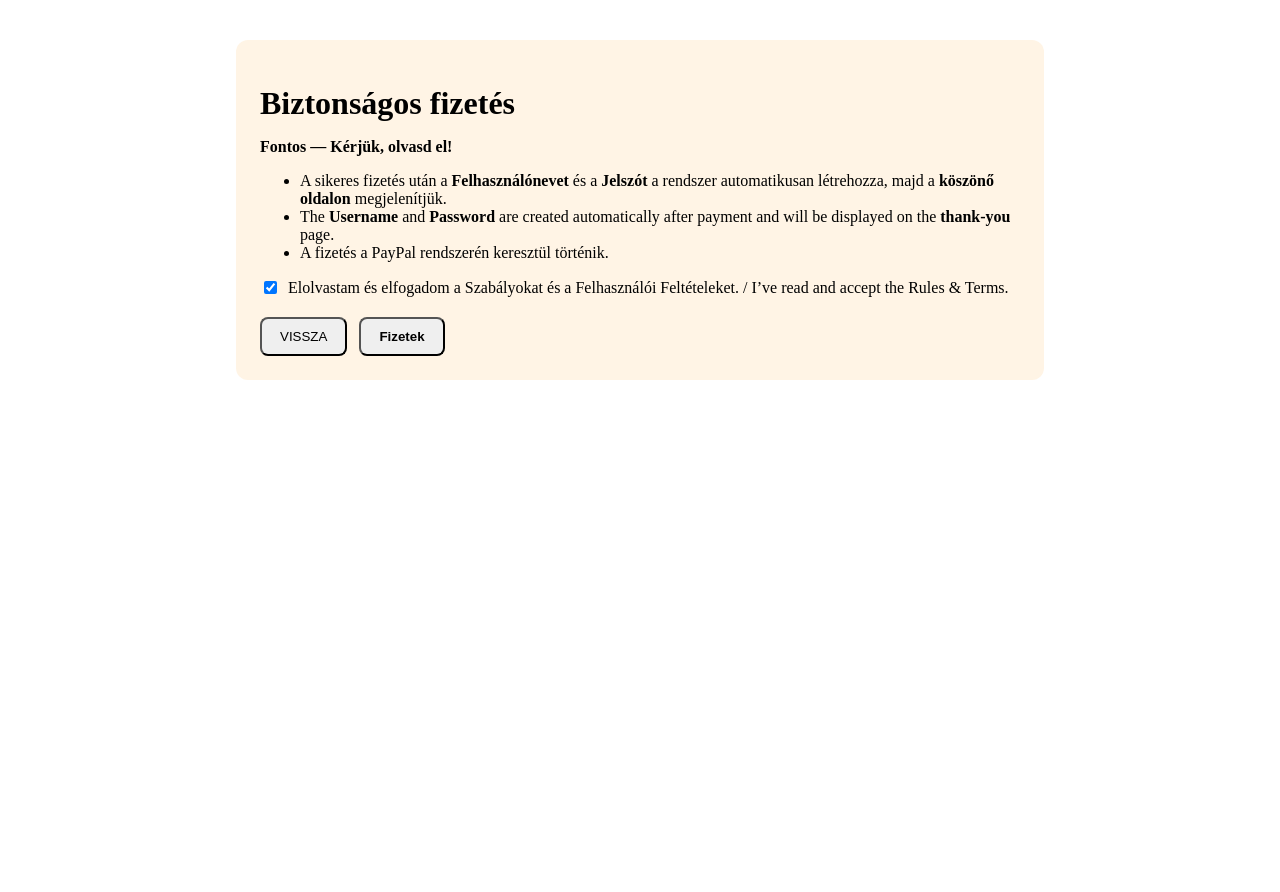
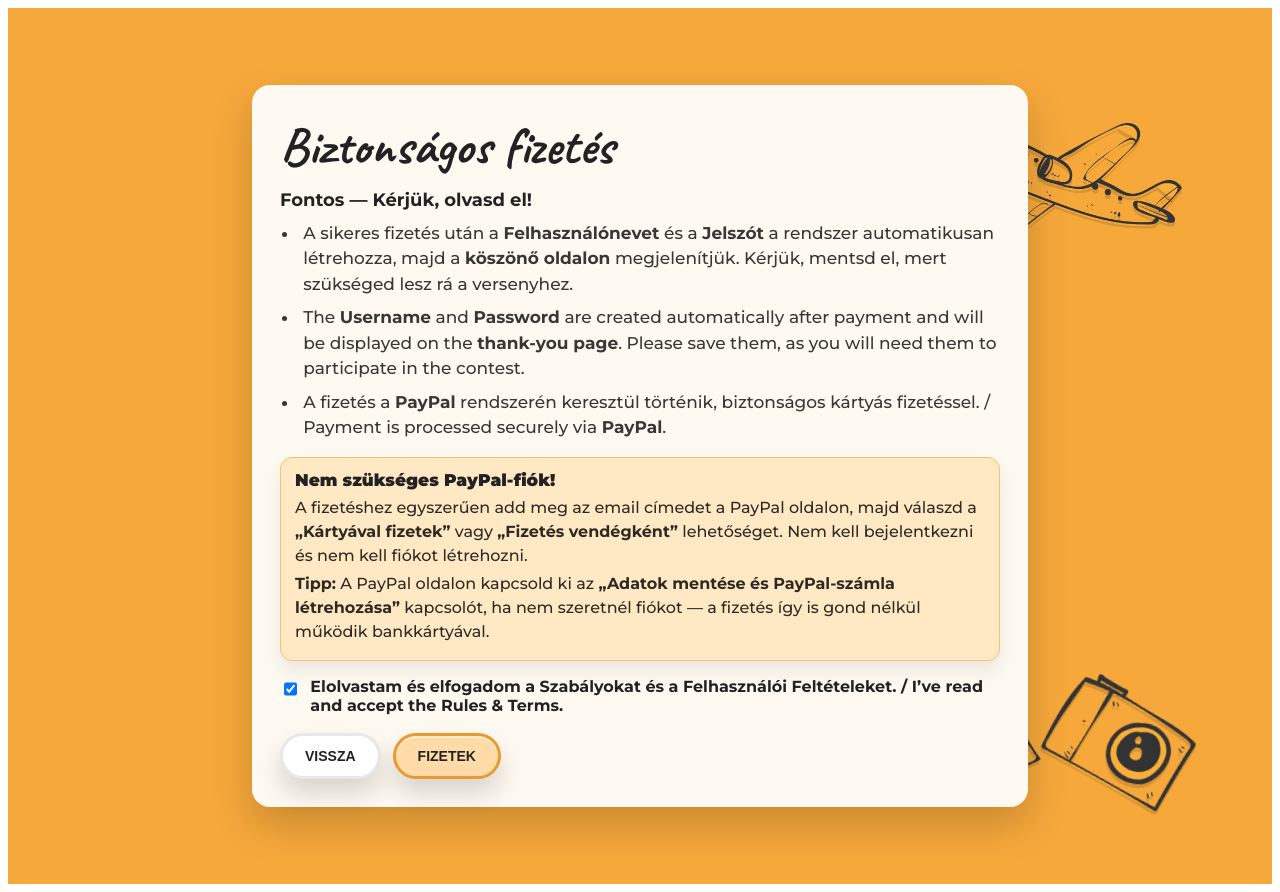
Before and after one commit to Runnerrander/grandlucky-quiz, a Next.js app: page /checkout in a window 1280 px wide. Before the commit the page ends 800 px from the top, so only its background shows below. Built offline with nearby package versions, Linux system fonts and the light colour scheme.

Commit message:
Redesign checkout page to match User Agreement style, added PayPal guest checkout helper box and preserved username/password info

```diff
--- a/pages/checkout.js
+++ b/pages/checkout.js
@@ -41,41 +41,88 @@ export default function CheckoutPage() {
   }
 
   return (
-    <>
+    <main className="wrap">
       <Head>
         <title>Biztonságos fizetés — GrandLuckyTravel</title>
-        <meta name="viewport" content="width=device-width, initial-scale=1, maximum-scale=1" />
+        <meta
+          name="viewport"
+          content="width=device-width, initial-scale=1, maximum-scale=1"
+        />
+        <link
+          rel="stylesheet"
+          href="https://fonts.googleapis.com/css2?family=Caveat:wght@700&family=Montserrat:wght@500;700;900&display=swap"
+        />
       </Head>
 
-      <main style={{ maxWidth: 760, margin: "40px auto", padding: 24, background: "#ffa94022", borderRadius: 12 }}>
-        <h1 style={{ marginBottom: 12 }}>Biztonságos fizetés</h1>
-        <p><b>Fontos — Kérjük, olvasd el!</b></p>
-        <ul>
+      {/* doodles */}
+      <img className="plane" src="/plane-hero.png" alt="" />
+      <img className="passport" src="/leaflet.png" alt="" />
+      <img className="camera" src="/camera.png" alt="" />
+
+      <section className="container">
+        <h1 className="title">
+          <span className="script">Biztonságos fizetés</span>
+        </h1>
+
+        <p className="intro">
+          <strong>Fontos — Kérjük, olvasd el!</strong>
+        </p>
+
+        <ul className="list">
           <li>
-            A sikeres fizetés után a <b>Felhasználónevet</b> és a <b>Jelszót</b> a rendszer
-            automatikusan létrehozza, majd a <b>köszönő oldalon</b> megjelenítjük.
+            A sikeres fizetés után a <b>Felhasználónevet</b> és a <b>Jelszót</b>{" "}
+            a rendszer automatikusan létrehozza, majd a{" "}
+            <b>köszönő oldalon</b> megjelenítjük. Kérjük, mentsd el, mert
+            szükséged lesz rá a versenyhez.
           </li>
           <li>
-            The <b>Username</b> and <b>Password</b> are created automatically after payment and will
-            be displayed on the <b>thank-you</b> page.
+            The <b>Username</b> and <b>Password</b> are created automatically
+            after payment and will be displayed on the <b>thank-you page</b>.
+            Please save them, as you will need them to participate in the
+            contest.
           </li>
-          <li>A fizetés a PayPal rendszerén keresztül történik.</li>
+          <li>
+            A fizetés a <b>PayPal</b> rendszerén keresztül történik, biztonságos
+            kártyás fizetéssel. / Payment is processed securely via{" "}
+            <b>PayPal</b>.
+          </li>
         </ul>
 
-        <label style={{ display: "flex", gap: 8, alignItems: "center", marginTop: 12 }}>
-          <input type="checkbox" checked={agree} onChange={(e) => setAgree(e.target.checked)} />
+        {/* PayPal helper box – HU focus */}
+        <div className="paypal-box">
+          <p className="paypal-title">Nem szükséges PayPal-fiók!</p>
+          <p className="paypal-text">
+            A fizetéshez egyszerűen add meg az email címedet a PayPal oldalon,
+            majd válaszd a <b>„Kártyával fizetek”</b> vagy{" "}
+            <b>„Fizetés vendégként”</b> lehetőséget. Nem kell bejelentkezni és
+            nem kell fiókot létrehozni.
+          </p>
+          <p className="paypal-text">
+            <b>Tipp:</b> A PayPal oldalon kapcsold ki az{" "}
+            <b>„Adatok mentése és PayPal-számla létrehozása”</b> kapcsolót, ha
+            nem szeretnél fiókot — a fizetés így is gond nélkül működik
+            bankkártyával.
+          </p>
+        </div>
+
+        <label className="agree">
+          <input
+            type="checkbox"
+            checked={agree}
+            onChange={(e) => setAgree(e.target.checked)}
+          />
           <span>
-            Elolvastam és elfogadom a Szabályokat és a Felhasználói Feltételeket. / I’ve read and
-            accept the Rules & Terms.
+            Elolvastam és elfogadom a Szabályokat és a Felhasználói
+            Feltételeket. / I’ve read and accept the Rules & Terms.
           </span>
         </label>
 
-        <div style={{ display: "flex", gap: 12, marginTop: 20 }}>
+        <div className="actions">
           <button
             type="button"
             onClick={() => (window.location.href = "/")}
             disabled={busy}
-            style={{ padding: "10px 18px", borderRadius: 8 }}
+            className="btn ghost"
           >
             VISSZA
           </button>
@@ -84,19 +131,193 @@ export default function CheckoutPage() {
             type="button"
             onClick={payWithPayPal}
             disabled={busy || !agree}
-            style={{
-              padding: "10px 18px",
-              borderRadius: 8,
-              fontWeight: 600,
-              opacity: busy || !agree ? 0.6 : 1,
-            }}
+            className="btn"
           >
             {busy ? "Folyamatban…" : "Fizetek"}
           </button>
         </div>
 
-        {error ? <p style={{ color: "crimson", marginTop: 12 }}>{error}</p> : null}
-      </main>
-    </>
+        {error ? <p className="error">{error}</p> : null}
+      </section>
+
+      <style jsx>{`
+        :global(html),
+        :global(body) {
+          height: auto !important;
+          overflow-y: auto !important;
+        }
+
+        .wrap {
+          min-height: 100dvh;
+          background: #f6a83b;
+          font-family: "Montserrat", system-ui, sans-serif;
+          color: #222;
+          position: relative;
+          overflow-x: hidden;
+        }
+
+        .container {
+          width: min(720px, 92vw);
+          margin: clamp(24px, 6vw, 80px) auto;
+          background: #fffaf1;
+          border-radius: 18px;
+          padding: clamp(18px, 3vw, 28px);
+          box-shadow: 0 18px 40px rgba(0, 0, 0, 0.18);
+          position: relative;
+          z-index: 2;
+        }
+
+        .title {
+          margin: 0 0 10px;
+        }
+
+        .script {
+          font: 700 clamp(40px, 4.6vw, 52px) "Caveat", cursive;
+          color: #222;
+          text-shadow: 0 2px 0 rgba(255, 255, 255, 0.4);
+        }
+
+        .intro {
+          margin: 4px 0 10px;
+          font-size: clamp(16px, 1.6vw, 18px);
+        }
+
+        .list {
+          margin: 0 0 16px 1.2rem;
+          padding: 0;
+          display: grid;
+          gap: 8px;
+          font-size: clamp(15px, 1.6vw, 17px);
+          color: rgba(0, 0, 0, 0.78);
+        }
+
+        .list li {
+          padding-left: 4px;
+          line-height: 1.5;
+        }
+
+        .paypal-box {
+          margin: 14px 0 16px;
+          padding: 12px 14px;
+          border-radius: 12px;
+          background: #ffe9c4;
+          box-shadow: 0 10px 20px rgba(0, 0, 0, 0.08);
+          border: 1px solid #f1c27a;
+        }
+
+        .paypal-title {
+          margin: 0 0 6px;
+          font-weight: 900;
+          font-size: clamp(15px, 1.6vw, 17px);
+        }
+
+        .paypal-text {
+          margin: 4px 0;
+          font-size: clamp(14px, 1.5vw, 16px);
+          line-height: 1.5;
+          color: rgba(0, 0, 0, 0.82);
+        }
+
+        .agree {
+          margin-top: 14px;
+          display: flex;
+          gap: 10px;
+          align-items: flex-start;
+          font-weight: 700;
+          font-size: clamp(14px, 1.5vw, 16px);
+        }
+
+        .agree input {
+          margin-top: 3px;
+          width: 18px;
+          height: 18px;
+        }
+
+        .actions {
+          display: flex;
+          gap: 12px;
+          margin-top: 18px;
+          flex-wrap: wrap;
+        }
+
+        .btn {
+          appearance: none;
+          border: 3px solid #e79a2f;
+          background: #ffdca7;
+          color: #222;
+          font-weight: 900;
+          border-radius: 999px;
+          padding: 12px 22px;
+          text-transform: uppercase;
+          box-shadow: 0 14px 26px rgba(0, 0, 0, 0.16),
+            inset 0 2px 0 rgba(255, 255, 255, 0.4);
+          cursor: pointer;
+          font-size: clamp(13px, 1.2vw, 14px);
+        }
+
+        .btn.ghost {
+          background: #fff;
+          border-color: #e8e8e8;
+        }
+
+        .btn:disabled {
+          opacity: 0.5;
+          cursor: not-allowed;
+          box-shadow: none;
+        }
+
+        .error {
+          margin-top: 10px;
+          color: #b00020;
+          font-size: 14px;
+        }
+
+        .plane,
+        .passport,
+        .camera {
+          position: absolute;
+          pointer-events: none;
+          filter: drop-shadow(0 4px 0 rgba(0, 0, 0, 0.12));
+        }
+
+        .plane {
+          top: clamp(78px, 9vw, 120px);
+          right: clamp(36px, 7vw, 100px);
+          width: clamp(180px, 18vw, 260px);
+          z-index: 1;
+        }
+
+        .passport {
+          right: clamp(200px, 18vw, 330px);
+          bottom: clamp(54px, 6vw, 84px);
+          width: clamp(90px, 9vw, 140px);
+          transform: rotate(18deg);
+          z-index: 1;
+        }
+
+        .camera {
+          right: clamp(44px, 6vw, 84px);
+          bottom: clamp(36px, 6vw, 84px);
+          width: clamp(120px, 12vw, 180px);
+          transform: rotate(8deg);
+          z-index: 1;
+        }
+
+        @media (max-width: 900px) {
+          .passport,
+          .camera {
+            display: none;
+          }
+          .container {
+            width: calc(100vw - 28px);
+            margin: 18px auto 24px;
+          }
+          .actions .btn {
+            width: 100%;
+            justify-content: center;
+          }
+        }
+      `}</style>
+    </main>
   );
 }
```
